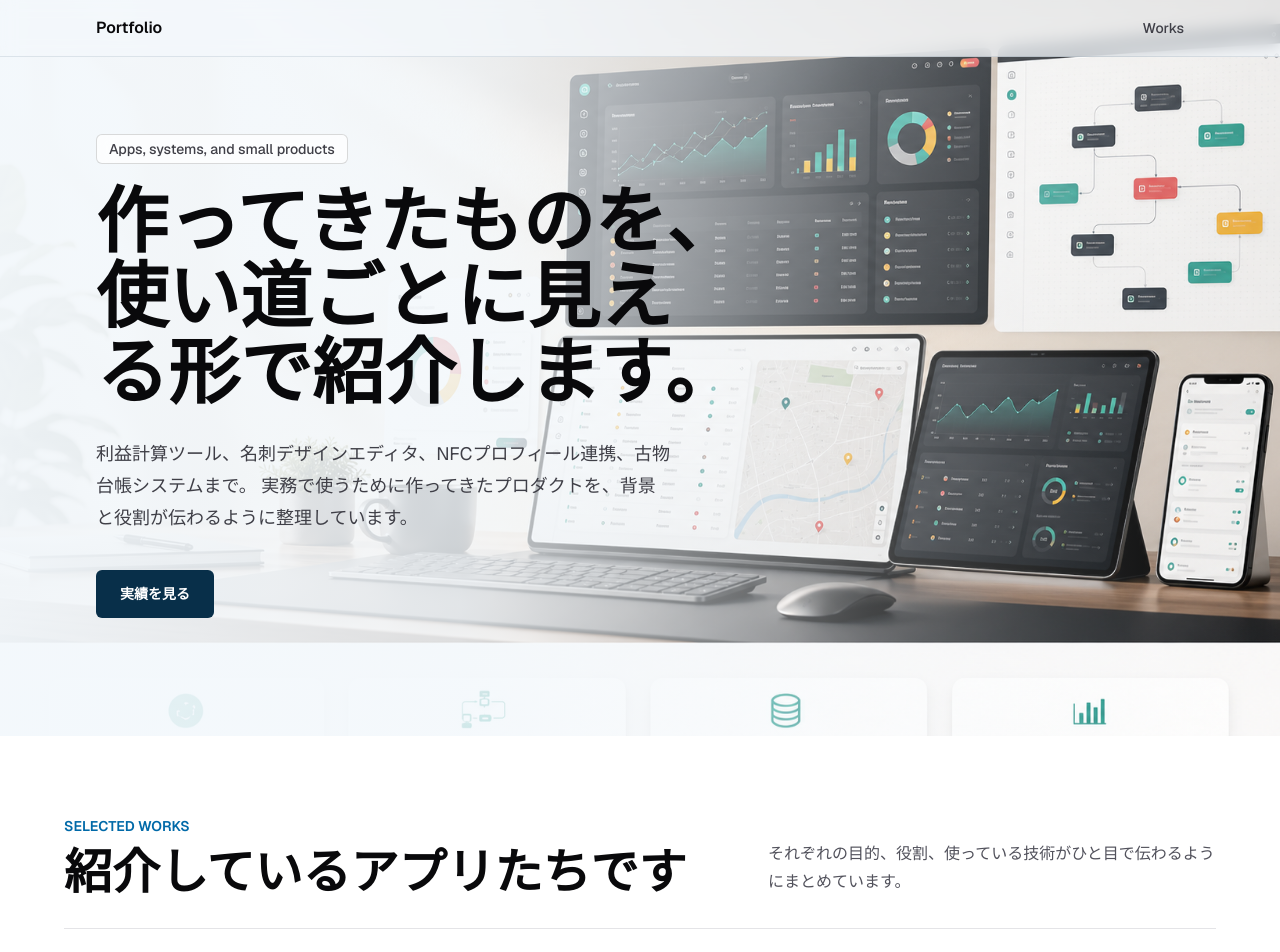
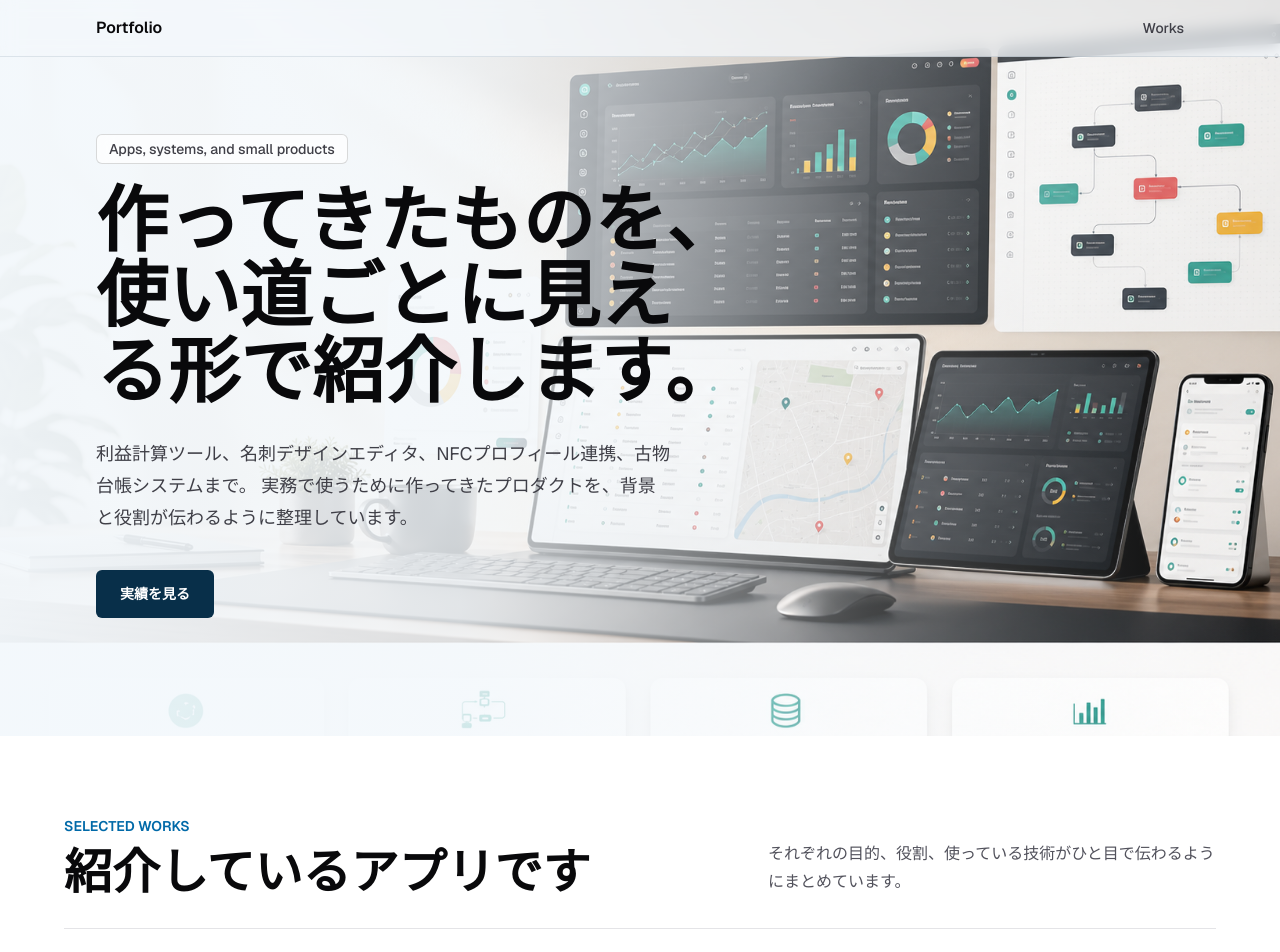
Before and after one commit to muu-ima/portfolio, a Next.js app: page / in a window 1280 px wide. Shown: the top 952 px of the page. Built offline with nearby package versions, Linux system fonts and the light colour scheme.

Commit message:
Add Marcellus heading font

```diff
--- a/app/globals.css
+++ b/app/globals.css
@@ -1,9 +1,10 @@
+@import url("https://fonts.googleapis.com/css2?family=Marcellus&display=swap");
 @import "tailwindcss";
 
 :root {
   --background: #f3f8fc;
   --foreground: #171717;
-  --font-heading: "Hiragino Maru Gothic ProN", "Hiragino Sans",
+  --font-heading: "Marcellus", "Hiragino Maru Gothic ProN", "Hiragino Sans",
     "Yu Gothic", "Meiryo", var(--font-geist-sans), Arial, Helvetica, sans-serif;
 }
 
--- a/app/page.tsx
+++ b/app/page.tsx
@@ -180,7 +180,7 @@
                 Selected Works
               </p>
               <h2 className="mt-3 text-3xl font-semibold tracking-normal sm:text-5xl">
-                紹介しているアプリたちです
+                紹介しているアプリです
               </h2>
             </div>
             <p className="max-w-md text-base leading-7 text-zinc-600">
```
